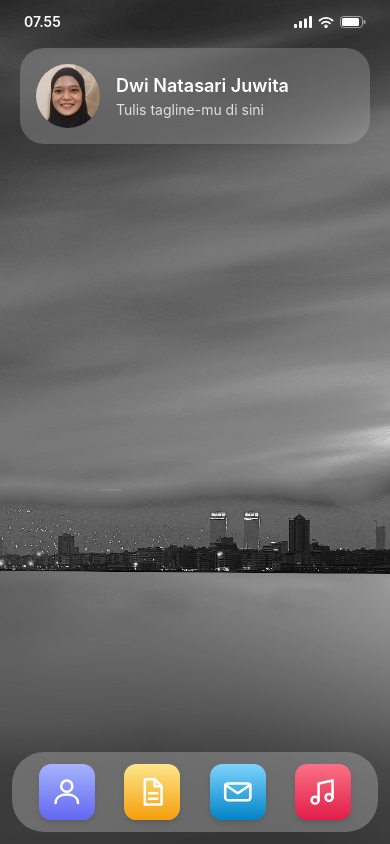
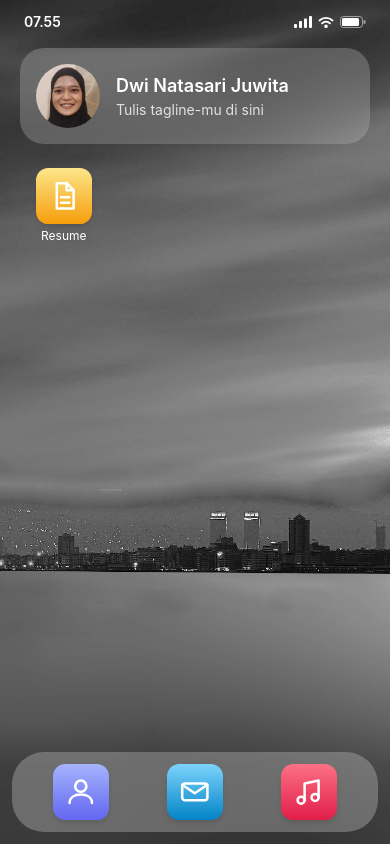
Before and after one commit to Dwinatasarijuwita/dwinatasarijuwita.github.io, a React (Vite) app: page / in a window 390 px wide. Built offline with nearby package versions, Linux system fonts and the light colour scheme.

Commit message:
feat: show Resume as an app icon below the greeting on mobile
Co-Authored-By: Claude Opus 5.5 <noreply@anthropic.com>

```diff
--- a/src/components/mobile/HomeScreen.jsx
+++ b/src/components/mobile/HomeScreen.jsx
@@ -8,8 +8,6 @@ import { wallpaperStyle } from '../../lib/wallpaper'
 import AppIcon from '../AppIcon'
 import Avatar from '../Avatar'
 import AppSheet from './AppSheet'
-
-const DOCK_SIZE = 4
 
 export default function HomeScreen() {
   const [openApp, setOpenApp] = useState(null)
@@ -38,8 +36,8 @@ export default function HomeScreen() {
   }
 
   const app = apps.find((item) => item.id === openApp?.id)
-  const dockApps = apps.slice(0, DOCK_SIZE)
-  const gridApps = apps.slice(DOCK_SIZE)
+  const dockApps = apps.filter((item) => item.placement === 'dock')
+  const gridApps = apps.filter((item) => item.placement === 'desktop')
 
   return (
     <div className="fixed inset-0 flex flex-col overflow-hidden bg-cover bg-center text-white" style={wallpaperStyle}>
@@ -53,7 +51,7 @@ export default function HomeScreen() {
           </div>
         </section>
         {gridApps.length > 0 && (
-          <ul className="mt-6 grid grid-cols-4 gap-y-6">
+          <ul aria-label="Aplikasi" className="mt-6 grid grid-cols-4 gap-y-6">
             {gridApps.map((item) => (
               <li key={item.id}>
                 <LaunchButton app={item} onLaunch={launch} showLabel />
```
Also changed, not shown: 1 other file (tests, documents, lock files or other folders).
